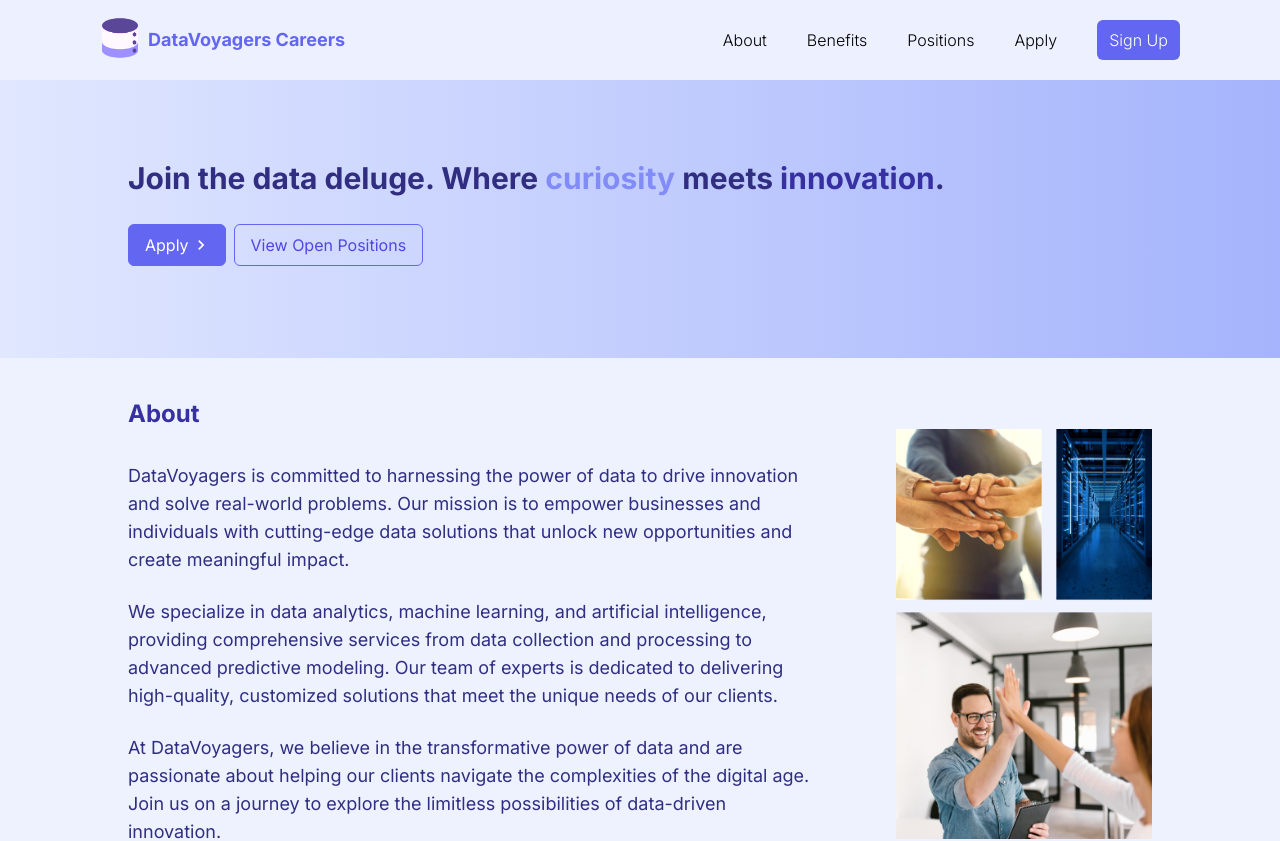
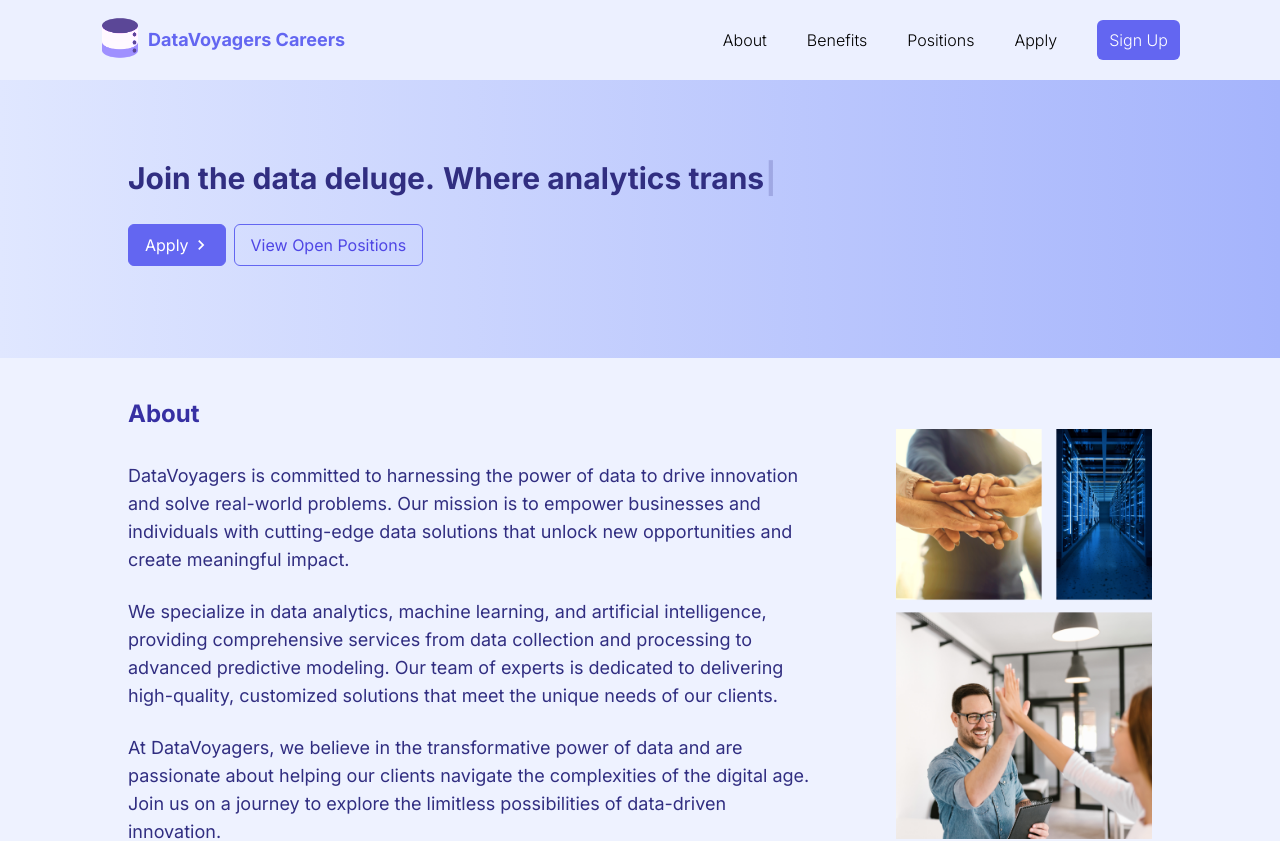
Before and after one commit to carhanc/website-cd, a Next.js app: page / in a window 1280 px wide. Shown: the top 841 px of the page. Built offline with nearby package versions, Linux system fonts and the light colour scheme; no server answers.

Commit message:
typwriter

```diff
--- a/package.json
+++ b/package.json
@@ -24,7 +24,8 @@
     "react-responsive-carousel": "^3.2.23",
     "react-select": "^5.8.0",
     "react-tilt": "^1.0.2",
-    "tsparticles-slim": "^2.12.0"
+    "tsparticles-slim": "^2.12.0",
+    "typewriter-effect": "^2.21.0"
   },
   "devDependencies": {
     "autoprefixer": "^10.0.1",
--- a/src/app/page.js
+++ b/src/app/page.js
@@ -16,8 +16,7 @@ import { Disclosure } from '@headlessui/react';
 import { ChevronUpIcon, ChevronDownIcon } from '@heroicons/react/solid';
 import { Carousel } from 'react-responsive-carousel';
 import 'react-responsive-carousel/lib/styles/carousel.min.css';
-import Rect from "../../public/rect.jpg";
-
+import Typewriter from 'typewriter-effect';
 
 
 // JSX Code / HTML returning the Landing Page with inline Tailwind CSS
@@ -51,9 +50,29 @@ const Home = () => {
 
           <div className="my-auto">
             <div className="flex lg:text-left lg:mb-0 mb-2">
-              <p className="font-bold lg:mx-0 lg:pb-4 pb-2 text-2xl lg:text-3xl inline">
-                Join the data deluge. Where <span className="inline text-indigo-400">curiosity</span> meets <span className="inline text-indigo-800">innovation</span>.
-              </p>
+              <div className="font-bold lg:mx-0 lg:pb-4 pb-2 text-2xl lg:text-3xl inline lg:flex gap-2">
+                Join the data deluge.
+                <Typewriter
+                  options={{
+                    autoStart: true,
+                    loop: true,
+                    delay: 75,
+                  }}
+                  onInit={(typewriter) => {
+                    typewriter
+                      .typeString('Where <span className="inline text-indigo-300">analytics </span>transform<span className="inline text-indigo-800"> ideas</span>.')
+                      .pauseFor(2500)
+                      .deleteAll(30)
+                      .typeString('Where insights <span className="inline text-indigo-300">fuel</span> innovation.')
+                      .pauseFor(2500)
+                      .deleteAll(30)
+                      .typeString('Where data <span className="inline text-indigo-300">drives</span> discovery.')
+                      .deleteAll(30)
+                      .start();
+                  }}
+                />
+                {/* Where <span className="inline text-indigo-500">curiosity</span> meets <span className="inline text-indigo-800">innovation</span>. */}
+              </div>
             </div>
 
             <div className="flex lg:my-3 space-x-2 w-fit">
```
Also changed, not shown: src/app/globals.css (line endings or trailing spaces), 1 other file (tests, documents, lock files or other folders).
